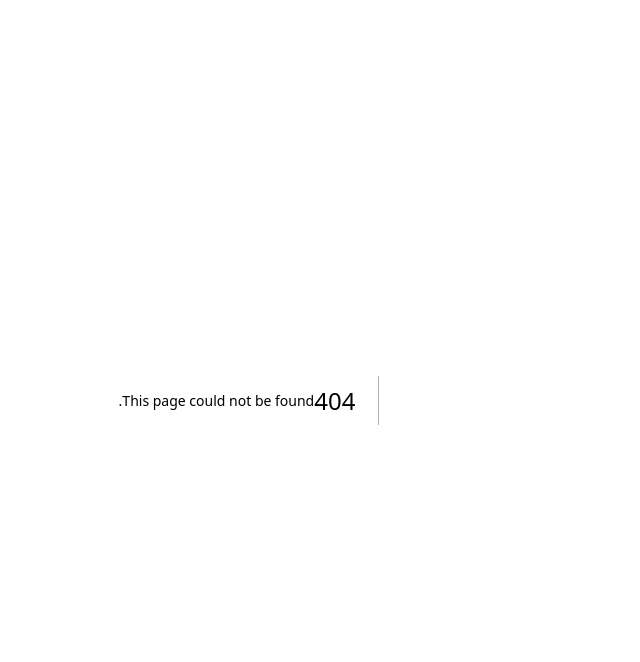
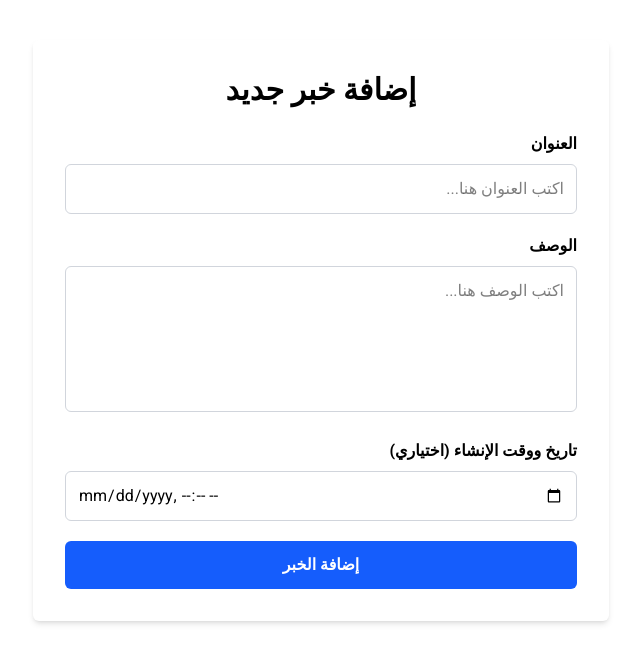
Before and after one commit to itnamaaorg-org/namaa-org, a Next.js app: page /dashboard in a window 1280 px wide. Before the commit this address had no page. Shown: the top 662 px of the page, without its empty margins (423-1063 px from the left). Built offline with nearby package versions, Linux system fonts and the light colour scheme.

Commit message:
feat/ create news api

```diff
--- /dev/null
+++ b/src/app/api/news/route.js
@@ -0,0 +1,32 @@
+import connectToDB from "@/lib/db"
+import News from "@/models/News";
+
+export async function GET() {
+  await connectToDB();
+  const news = await News.find().sort({ createdOn: -1 });
+  return new Response(JSON.stringify(news), { status: 200 });
+}
+
+export async function POST(req) {
+  try {
+    await connectToDB();
+    const { title, description, createdOn } = await req.json();
+
+    if (!title || !description) {
+      return new Response(
+        JSON.stringify({ message: "Title and description required" }),
+        { status: 400 }
+      );
+    }
+
+    const newsData = { title, description, createdOn };
+
+    const news = await News.create(newsData);
+    return new Response(JSON.stringify(news), { status: 201 });
+  } catch (err) {
+    return new Response(
+      JSON.stringify({ message: err.message }),
+      { status: 500 }
+    );
+  }
+}
--- /dev/null
+++ b/src/app/dashboard/page.js
@@ -0,0 +1,94 @@
+"use client";
+import { useState } from "react";
+
+export default function DashboardPage() {
+  const [title, setTitle] = useState("");
+  const [description, setDescription] = useState("");
+  const [createdOn, setCreatedOn] = useState(""); // جديد
+  const [message, setMessage] = useState("");
+
+  const handleSubmit = async (e) => {
+    e.preventDefault();
+    setMessage("");
+
+    try {
+      const res = await fetch("/api/news", {
+        method: "POST",
+        headers: { "Content-Type": "application/json" },
+        body: JSON.stringify({
+          title,
+          description,
+          createdOn: createdOn ? new Date(createdOn) : undefined
+        }),
+      });
+
+      const data = await res.json();
+
+      if (res.ok) {
+        setMessage("✅ تم إضافة الخبر بنجاح!");
+        setTitle("");
+        setDescription("");
+        setCreatedOn("");
+      } else {
+        setMessage(`⚠️ ${data.message}`);
+      }
+    } catch (err) {
+      setMessage("⚠️ حدث خطأ. حاول مرة أخرى.");
+    }
+  };
+
+  return (
+    <div className="p-8 max-w-xl mx-auto bg-white shadow-md rounded-md mt-10">
+      <h1 className="text-3xl font-bold mb-6 text-center">إضافة خبر جديد</h1>
+
+      <form onSubmit={handleSubmit} className="space-y-5">
+        <div>
+          <label className="block mb-2 font-semibold">العنوان</label>
+          <input
+            type="text"
+            placeholder="اكتب العنوان هنا..."
+            className="w-full p-3 border border-gray-300 rounded-md focus:outline-none focus:ring-2 focus:ring-blue-400"
+            value={title}
+            onChange={(e) => setTitle(e.target.value)}
+            required
+          />
+        </div>
+
+        <div>
+          <label className="block mb-2 font-semibold">الوصف</label>
+          <textarea
+            placeholder="اكتب الوصف هنا..."
+            className="w-full p-3 border border-gray-300 rounded-md focus:outline-none focus:ring-2 focus:ring-blue-400 resize-none"
+            rows={5}
+            value={description}
+            onChange={(e) => setDescription(e.target.value)}
+            required
+          ></textarea>
+        </div>
+
+        <div>
+          <label className="block mb-2 font-semibold">تاريخ ووقت الإنشاء (اختياري)</label>
+          <input
+            type="datetime-local"
+            className="w-full p-3 border border-gray-300 rounded-md focus:outline-none focus:ring-2 focus:ring-blue-400"
+            value={createdOn}
+            onChange={(e) => setCreatedOn(e.target.value)}
+          />
+        </div>
+
+        <button
+          type="submit"
+          className="w-full bg-blue-600 text-white px-4 py-3 rounded-md hover:bg-blue-700 transition-colors font-semibold"
+        >
+          إضافة الخبر
+        </button>
+      </form>
+
+      {message && (
+        <p className={`mt-4 p-3 rounded-md ${message.startsWith("✅") ? "bg-green-100 text-green-800" : "bg-red-100 text-red-800"}`}>
+          {message}
+        </p>
+      )}
+    </div>
+  );
+}
--- /dev/null
+++ b/src/lib/db.js
@@ -0,0 +1,25 @@
+import mongoose from "mongoose";
+
+const MONGODB_URI = process.env.MONGODB_URI;
+
+if (!MONGODB_URI) {
+  throw new Error("Please define the MONGODB_URI environment variable inside .env.local");
+}
+
+let cached = global.mongoose;
+
+if (!cached) {
+  cached = global.mongoose = { conn: null, promise: null };
+}
+
+async function connectToDB() {
+  if (cached.conn) return cached.conn;
+  if (!cached.promise) {
+    cached.promise = mongoose.connect(MONGODB_URI).then((mongoose) => mongoose);
+  }
+  cached.conn = await cached.promise;
+  console.log("Connected to MongoDB");
+  return cached.conn;
+}
+
+export default connectToDB;
--- /dev/null
+++ b/src/models/News.js
@@ -0,0 +1,13 @@
+import mongoose from "mongoose";
+
+const NewsSchema = new mongoose.Schema(
+  {
+    title: { type: String, required: true },
+    description: { type: String, required: true },
+    createdOn: { type: Date, default: Date.now }
+  },
+  { timestamps: true }
+);
+
+const News = mongoose.models.News || mongoose.model("News", NewsSchema);
+export default News;
```
Also changed, not shown: package.json (+8 -4 lines), test.js (deleted).
